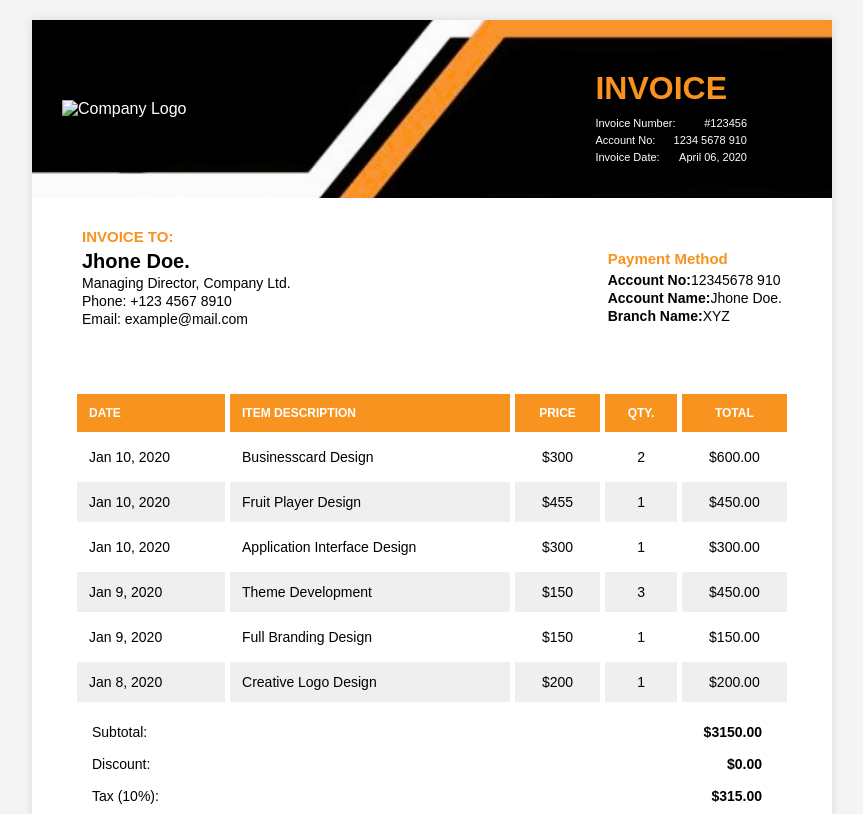
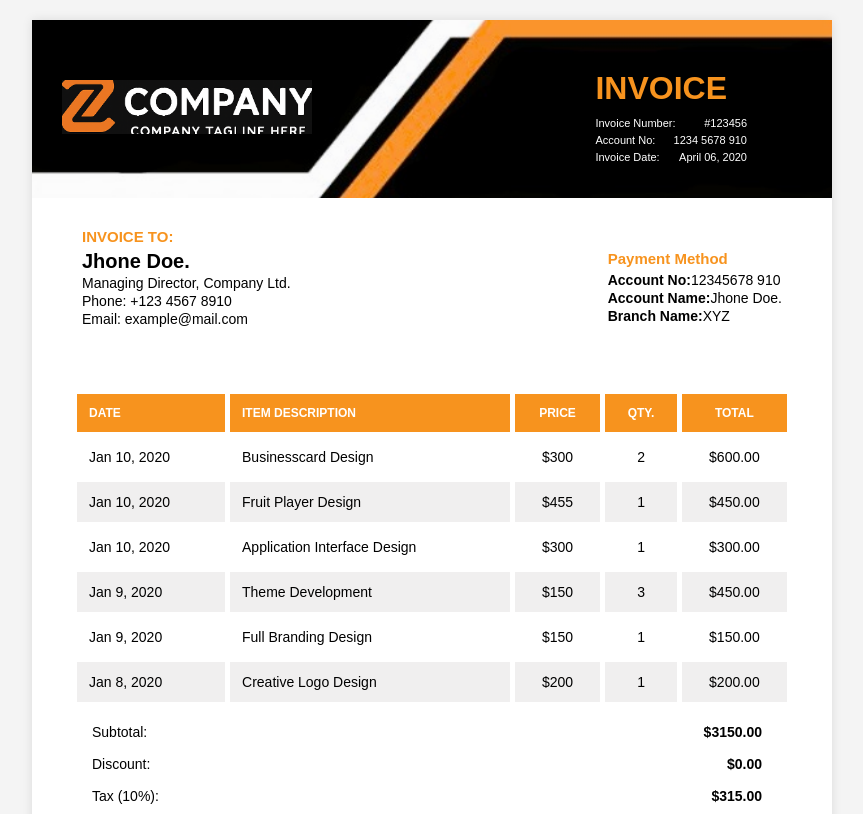
Before and after one commit to paula-crypto/FACTURA-P, a plain HTML site: page index.html in a window 1280 px wide. Shown: the top 814 px of the page, without its empty margins (208-1071 px from the left). Drawn offline with Linux system fonts and the light colour scheme.

Commit message:
Update index.html

```diff
--- a/index.html
+++ b/index.html
@@ -11,7 +11,7 @@
         <div class="invoice-header">
             <div class="header-overlay"></div>
             <div class="logo">
-                <img src="./img/empresa.3.png" alt="Company Logo" />
+                <img src="./img/company.3.png" alt="Company Logo" />
             </div>
             <div class="invoice-label">
                 <h1>INVOICE</h1>
@@ -122,5 +122,4 @@
         <div class="invoice-footer"></div>
     </div>
 </body>
-
 </html>
```
